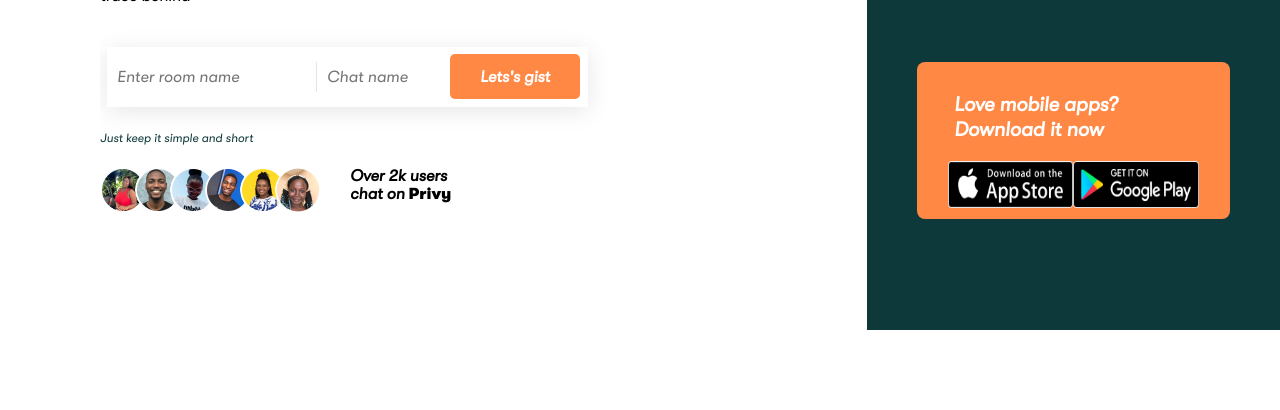
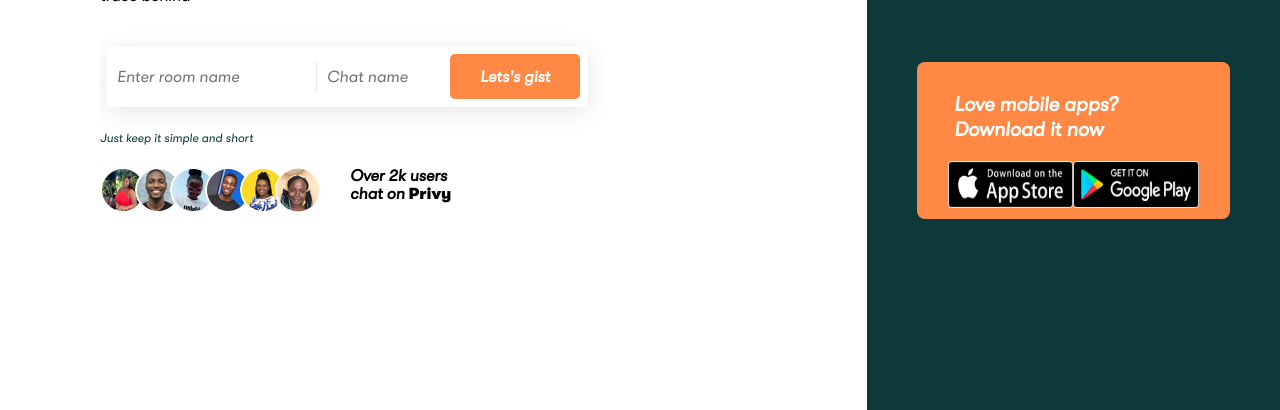
Before and after one commit to Dabsia/Privy, a plain HTML site: page index.html in a window 1280 px wide. Shown: the part 390-800 px from the top of the page. Drawn offline with Linux system fonts and the light colour scheme; files whose address does not match are found by name.

Commit message:
More updates

```diff
--- a/css/styles.css
+++ b/css/styles.css
@@ -11,8 +11,8 @@
     margin: 0;
     box-sizing: border-box;
     font-family: Mint-Grotesk-Trial;
-    overflow-x: hidden;
-    overflow-y: hidden;
+
+    overflow: hidden;
 
 }
 .home__screen{
@@ -201,7 +201,7 @@
 /* Dummy__chat */
 .second__container{
     width: 35%;
-    height: 90vh;
+    height: 100vh;
     background-color: #0E393A;
     padding: 50px;
     overflow-y: hidden;
```
